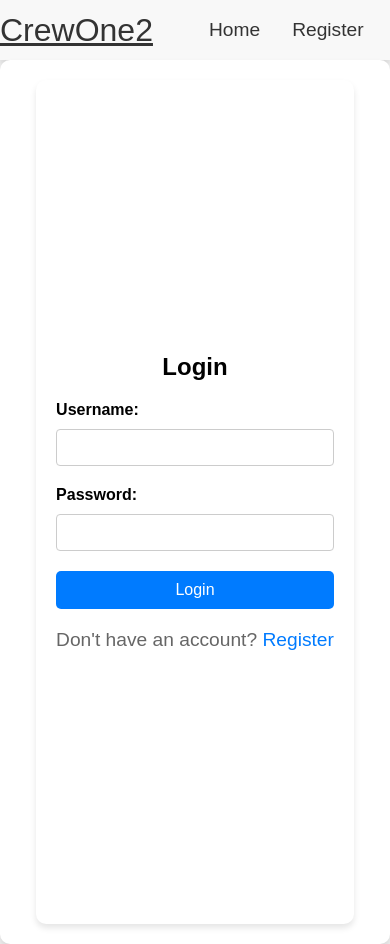
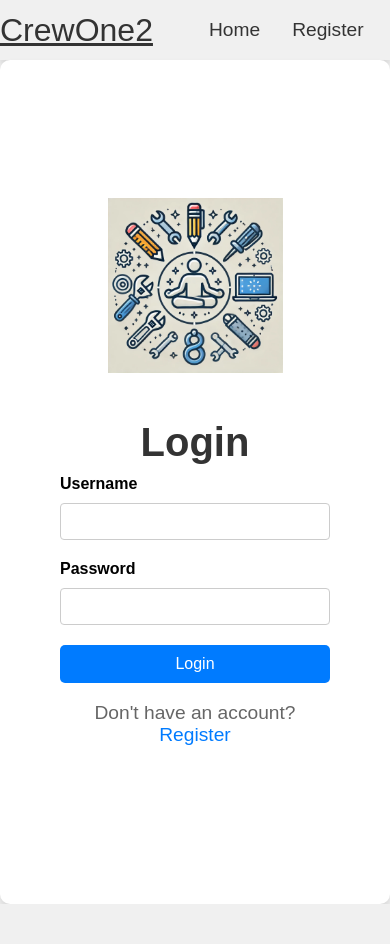
Before and after one commit to djahern-max/CrewOne2, a React (Create React App) app in the folder crewone2-frontend/: page /login in a window 390 px wide. Shown: the top 944 px of the page. After the commit the page ends 904 px from the top, so only its background shows below. Built offline with nearby package versions, Linux system fonts and the light colour scheme.

Commit message:
changed logo

```diff
--- a/crewone2-frontend/public/index.html
+++ b/crewone2-frontend/public/index.html
@@ -24,6 +24,10 @@
       work correctly both with client-side routing and a non-root public URL.
       Learn how to configure a non-root public URL by running `npm run build`.
     -->
+    <script
+      src="https://kit.fontawesome.com/d9633118c0.js"
+      crossorigin="anonymous"
+    ></script>
     <title>CrewOne2</title>
   </head>
   <body>
--- a/crewone2-frontend/src/components/Auth/Login.js
+++ b/crewone2-frontend/src/components/Auth/Login.js
@@ -1,18 +1,30 @@
 import React, { useState } from "react";
 import axios from "axios";
 import { useNavigate } from "react-router-dom";
-import { jwtDecode } from "jwt-decode";
-import "../../styles.css"; // Assuming this is your styles file
+import "../../styles.css";
+import logo from "../../images/logo2.webp";
 
 const Login = () => {
-  const [username, setUsername] = useState("");
-  const [password, setPassword] = useState("");
-  const [error, setError] = useState("");
+  const [formData, setFormData] = useState({
+    username: "",
+    password: "",
+  });
 
+  const [message, setMessage] = useState("");
   const navigate = useNavigate();
+
+  const handleChange = (e) => {
+    setFormData({
+      ...formData,
+      [e.target.name]: e.target.value,
+    });
+  };
 
   const handleSubmit = async (e) => {
     e.preventDefault();
+
+    const { username, password } = formData;
+
     try {
       const response = await axios.post(
         "http://localhost:3001/api/auth/login",
@@ -21,56 +33,50 @@ const Login = () => {
           password,
         }
       );
-      const token = response.data.token;
-      localStorage.setItem("token", token);
-
-      const decoded = jwtDecode(token);
-      const role = decoded.role;
-
-      switch (role) {
-        case "Office":
-          navigate("/office-dashboard");
-          break;
-        case "Super":
-          navigate("/super-dashboard");
-          break;
-        case "Driver":
-          navigate("/driver-dashboard");
-          break;
-        default:
-          navigate("/");
+      setMessage("Login successful");
+      // Redirect based on role
+      const userRole = response.data.role; // Ensure your backend sends the user role
+      if (userRole === "office") {
+        navigate("/office-dashboard");
+      } else if (userRole === "driver") {
+        navigate("/driver-dashboard");
+      } else if (userRole === "super") {
+        navigate("/super-dashboard");
       }
     } catch (error) {
       console.error("There was an error logging in!", error);
-      setError("There was an error logging in!");
+      setMessage("There was an error logging in!");
     }
   };
 
   return (
-    <div className="container">
-      <h2>Login</h2>
-      {error && <p className="error">{error}</p>}
+    <div className="container_login">
+      <img src={logo} alt="Logo" className="logo" />
+      <h1>Login</h1>
       <form onSubmit={handleSubmit}>
         <div>
-          <label>Username:</label>
+          <label htmlFor="username">Username</label>
           <input
             type="text"
-            value={username}
-            onChange={(e) => setUsername(e.target.value)}
+            name="username"
+            value={formData.username}
+            onChange={handleChange}
             required
           />
         </div>
         <div>
-          <label>Password:</label>
+          <label htmlFor="password">Password</label>
           <input
             type="password"
-            value={password}
-            onChange={(e) => setPassword(e.target.value)}
+            name="password"
+            value={formData.password}
+            onChange={handleChange}
             required
           />
         </div>
         <button type="submit">Login</button>
       </form>
+      {message && <p>{message}</p>}
       <p>
         Don't have an account? <a href="/register">Register</a>
       </p>
--- a/crewone2-frontend/src/components/Auth/Register.js
+++ b/crewone2-frontend/src/components/Auth/Register.js
@@ -2,6 +2,7 @@ import React, { useState } from "react";
 import axios from "axios";
 import { useNavigate } from "react-router-dom";
 import "../../styles.css";
+import logo from "../../images/logo2.webp";
 
 const Register = () => {
   const [formData, setFormData] = useState({
@@ -51,6 +52,7 @@ const Register = () => {
 
   return (
     <div className="container_register">
+      <img src={logo} alt="Logo" className="logo" />
       <h1>Register</h1>
       <form onSubmit={handleSubmit}>
         <div>
@@ -110,6 +112,9 @@ const Register = () => {
         <button type="submit">Register</button>
       </form>
       {message && <p>{message}</p>}
+      <p>
+        Already have an account? <a href="/login">Login</a>
+      </p>
     </div>
   );
 };
--- a/crewone2-frontend/src/components/Home.js
+++ b/crewone2-frontend/src/components/Home.js
@@ -1,9 +1,11 @@
 import React from "react";
-import "../styles.css";
+import "../styles.css"; // Adjust the path as necessary
+import logo from "../images/logo2.webp"; // Adjust the path as necessary
 
 const Home = () => {
   return (
-    <div className="container">
+    <div className="container_home">
+      <img src={logo} alt="Logo" className="logo" />
       <h1>Welcome to CrewOne2</h1>
       <p>Please register or login to continue</p>
       <div className="message">
--- a/crewone2-frontend/src/styles.css
+++ b/crewone2-frontend/src/styles.css
@@ -18,6 +18,27 @@ body {
   background-color: #ffffff;
   border-radius: 10px;
   box-shadow: 0 4px 6px rgba(0, 0, 0, 0.1);
+}
+
+.container_register,
+.container_login,
+.container_home {
+  display: flex;
+  flex-direction: column;
+  align-items: center;
+  justify-content: center;
+  min-height: 60vh; /* Adjusted to make it shorter */
+  padding: 40px; /* Reduced padding */
+  box-sizing: border-box;
+  text-align: center;
+  background-color: #ffffff;
+  max-width: 90%; /* Adjusted to fit better on phone screens */
+  margin: auto;
+}
+
+.logo {
+  width: 175px; /* Adjusted size */
+  margin-bottom: 20px;
 }
 
 h1 {
@@ -47,7 +68,7 @@ a:hover {
 
 /* Navbar styles */
 .navbar {
-  background-color: #f8f8f8;
+  background-color: #f0f0f0;
   height: 60px;
   display: flex;
   justify-content: center;
@@ -131,6 +152,13 @@ a:hover {
 }
 
 @media (max-width: 768px) {
+  .container_register,
+  .container_login,
+  .container_home {
+    max-width: 700px; /* Wider for larger screens */
+    padding: 40px; /* More padding for larger screens */
+  }
+
   .sidebar {
     width: 100%;
     height: auto;
```
Also changed, not shown: crewone2-frontend/src/images/logo.webp (added), crewone2-frontend/src/images/logo2.webp (added).
